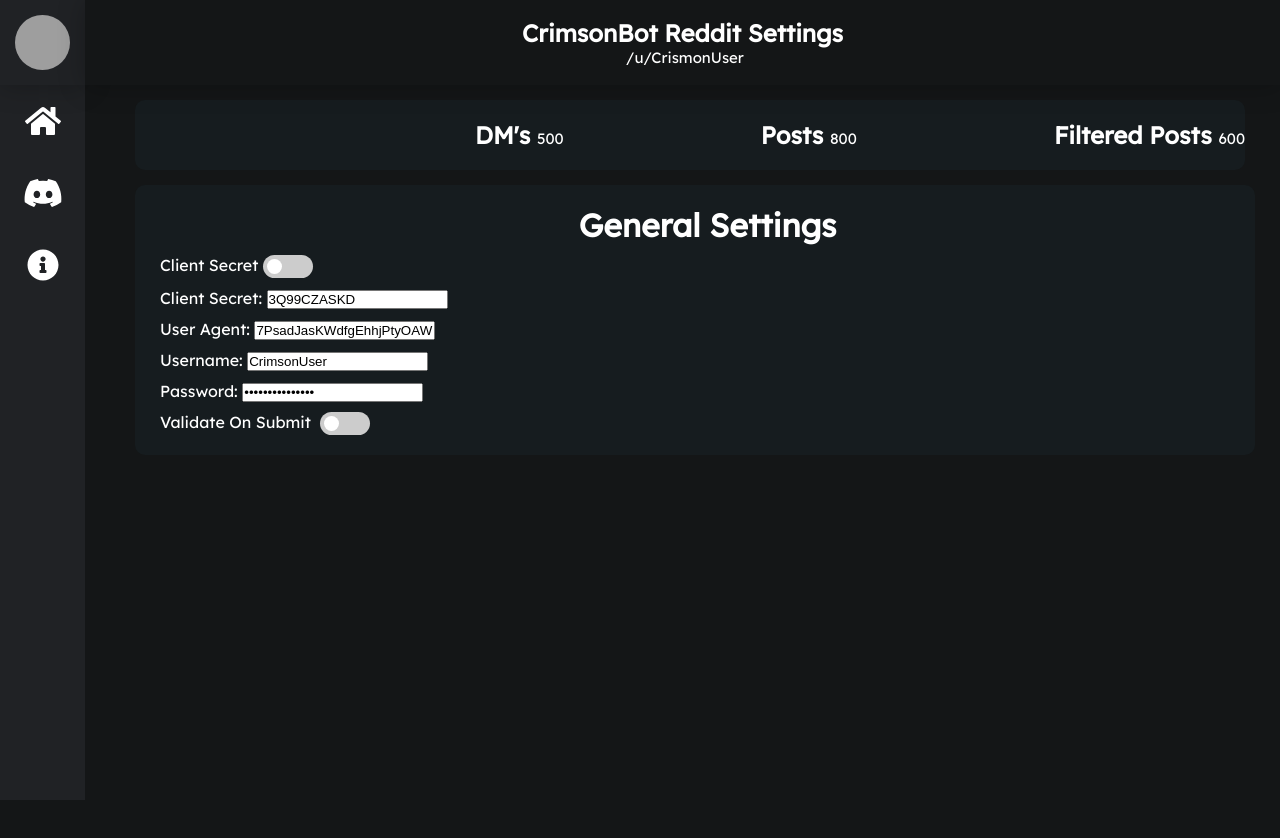
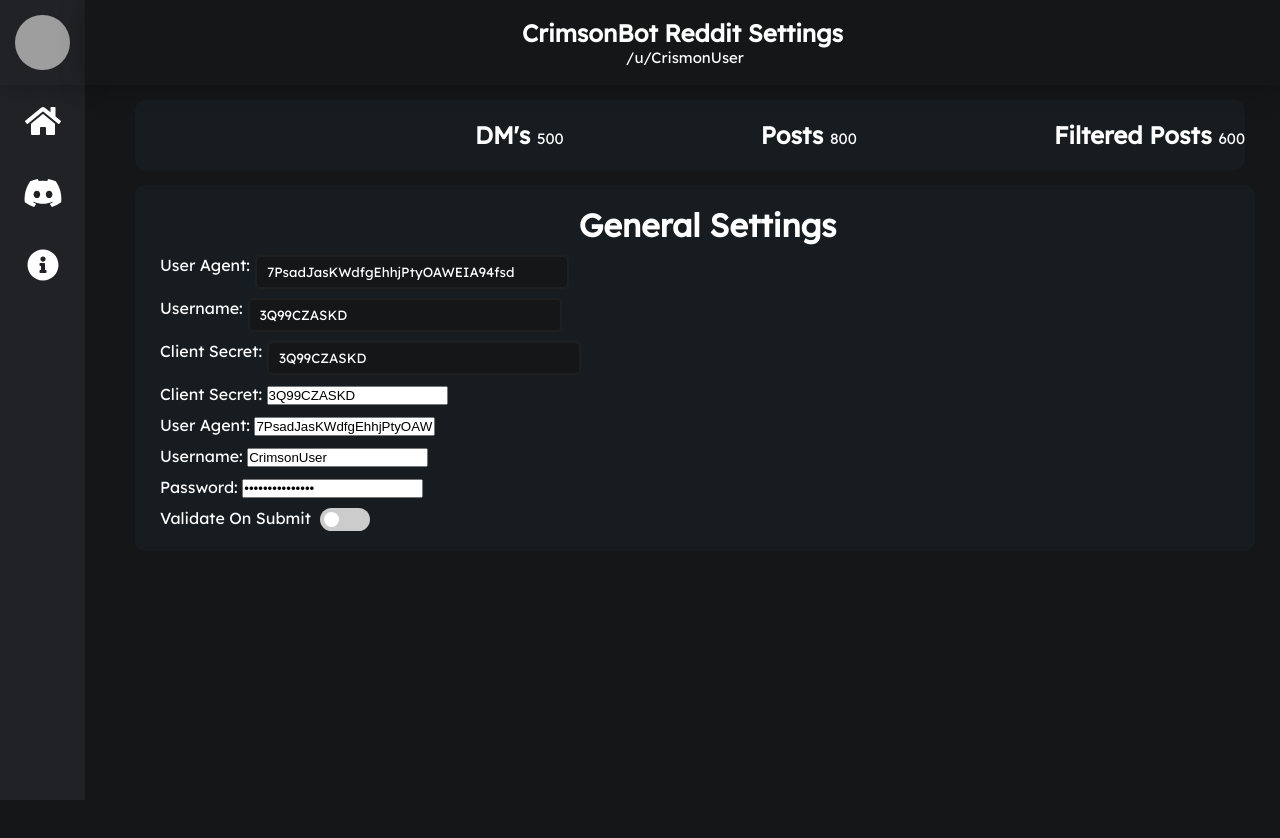
Before and after one commit to DanyaalA/CrimsonBot, a React (Create React App) app: page / in a window 1280 px wide. Shown: the top 838 px of the page. Built offline with nearby package versions, Linux system fonts and the light colour scheme; grey boxes are pictures that could not be loaded.

Commit message:
Added Input Box

```diff
--- a/src/components/Inputs/InputBox.tsx
+++ b/src/components/Inputs/InputBox.tsx
@@ -1,15 +1,17 @@
 import React from "react";
 import styled, { css } from "styled-components";
 
-export const InputBox = () => {
+type InputProps = {
+  message: String;
+  value: string;
+};
+
+export const InputBox = (props: InputProps) => {
   return (
-    <>
-      <StyledSpan>Client Secret</StyledSpan>
-      <InputStyle>
-        <input />
-        <Slider />
-      </InputStyle>
-    </>
+    <InputContainer>
+      <StyledSpan>{props.message}</StyledSpan>
+      <input value={props.value} />
+    </InputContainer>
   );
 };
 
@@ -17,57 +19,28 @@ const StyledSpan = styled.span`
   padding-right: 5px;
 `;
 
-const InputStyle = styled.label`
-  position: relative;
-  display: inline-block;
-  width: 50px;
+const InputContainer = styled.div`
+  display: flex;
   height: 23px;
+  padding-bottom: 10px;
+  span {
+    padding-right: 5px;
+  }
   input {
-    opacity: 0;
-    width: 0;
-    height: 0;
-  }
-  input:checked + span:before {
-    transform: translatex(26px);
-  }
-  input:checked + span {
-    background-color: #2196f3;
+    padding-left: 10px;
+    color: white;
+    font-family: "Lexend Deca";
+    width: 300px;
+    height: 30px;
+    background: #141617;
+    border: 2px solid #1f1f1f;
+    border-radius: 5px;
+    transition: 0.4s;
+    :focus {
+      background: #1f1f1f;
+      border: 2px solid #292929;
+      outline: 0;
+      transition: 0.4s;
+    }
   }
 `;
-
-const Slider = styled.span<any>`
-  position: absolute;
-  cursor: pointer;
-  top: 0;
-  left: 0;
-  right: 0;
-  bottom: 0;
-  transition: 0.4s;
-  background-color: #ccc;
-  ${(props) =>
-    props.isSquare
-      ? css`
-          border-radius: 0px;
-        `
-      : css`
-          border-radius: 34px;
-        `}
-  :before {
-    position: absolute;
-    content: "";
-    height: 15px;
-    width: 15px;
-    left: 4px;
-    bottom: 4px;
-    background-color: white;
-    transition: 0.4s;
-    ${(props) =>
-      props.isSquare
-        ? css`
-            border-radius: 0px;
-          `
-        : css`
-            border-radius: 50%;
-          `}
-  }
-`;
--- a/src/pages/Home.tsx
+++ b/src/pages/Home.tsx
@@ -33,9 +33,21 @@ export const Home = () => {
         </StatsContainer>
         <MainSettingsContainer>
           <h1>General Settings</h1>
-          <Setting>
-            <InputBox />
-          </Setting>
+          <SettingContainer>
+            <Setting>
+              <InputBox
+                message="User Agent:"
+                value="7PsadJasKWdfgEhhjPtyOAWEIA94fsd"
+              />
+            </Setting>
+            <Setting>
+              <InputBox message="Username:" value="3Q99CZASKD" />
+            </Setting>
+            <Setting>
+              <InputBox message="Client Secret: " value="3Q99CZASKD" />
+            </Setting>
+          </SettingContainer>
+
           <Setting>
             Client Secret: <input value="3Q99CZASKD" />
           </Setting>
@@ -60,6 +72,15 @@ export const Home = () => {
     </>
   );
 };
+
+const SettingContainer = styled.div`
+  display: flex;
+  flex-direction: column;
+  input {
+  }
+  span {
+  }
+`;
 
 const StatsContainer = styled(ContainerStyle)`
   display: flex;
```
